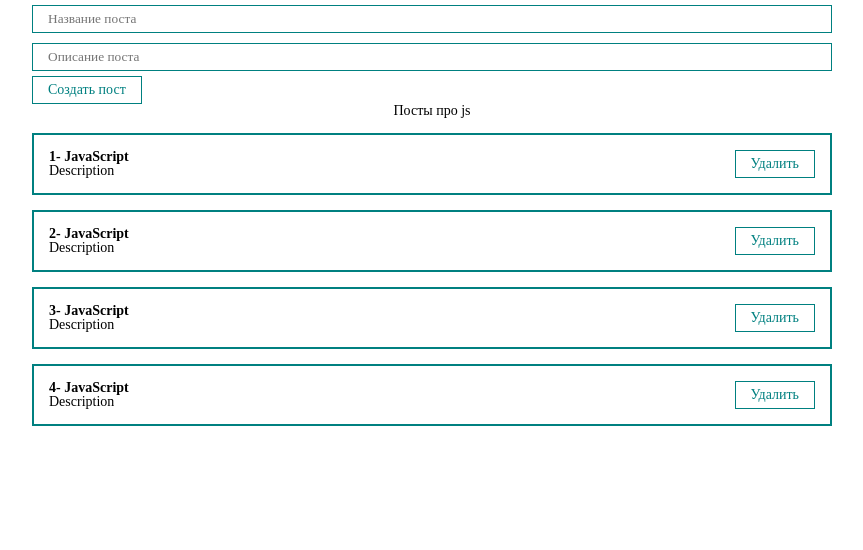
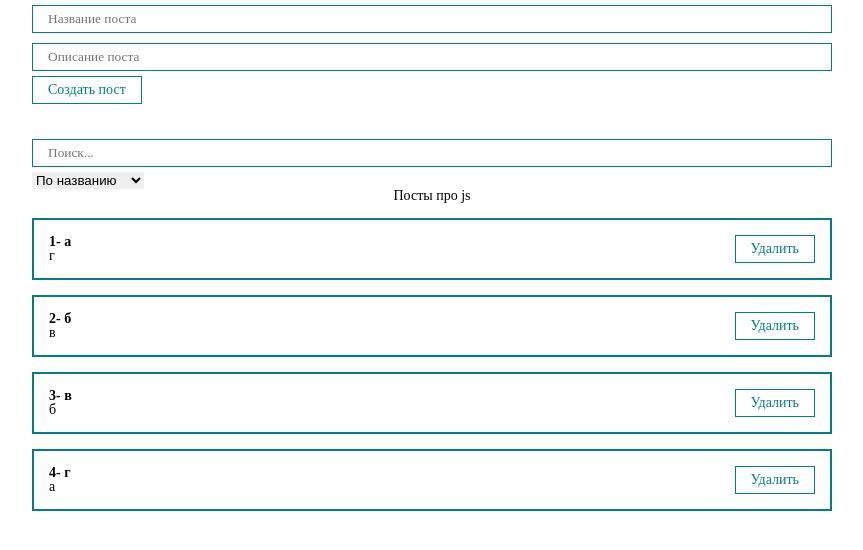
Before and after one commit to CTuPaLka/lesson-ulbi, a React (Create React App) app: page / in a window 1280 px wide. Shown: the top 550 px of the page, without its empty margins (208-1071 px from the left). Built offline with nearby package versions, Linux system fonts and the light colour scheme.

Commit message:
serch, filter, sorting

```diff
--- a/src/App.js
+++ b/src/App.js
@@ -1,52 +1,69 @@
 import React, { useRef, useState } from "react";
+import PostForm from "./components/PostForm";
+import PostList from "./components/PostList";
 import "./styles/NullStyle.css";
 import "./styles/app.css";
-import PostList from "./components/PostList";
-import Button from "./components/UI/button/Button";
+import Select from "./components/UI/select/Select";
 import Input from "./components/UI/input/Input";
 
 function App() {
   const [posts, setPosts] = useState([
-    { id: 1, title: "JavaScript", body: "Description" },
-    { id: 2, title: "JavaScript", body: "Description" },
-    { id: 3, title: "JavaScript", body: "Description" },
-    { id: 4, title: "JavaScript", body: "Description" },
+    { id: 1, title: "а", body: "г" },
+    { id: 2, title: "б", body: "в" },
+    { id: 3, title: "в", body: "б" },
+    { id: 4, title: "г", body: "а" },
   ]);
-  const [post, setPost] = useState({
-    title: "",
-    body: "",
-  });
-  // const [title, setTitle] = useState("");
-  // const [body, setBody] = useState("");
 
-  const bodyInputRef = useRef();
+  const [selectedSort, setSelectedSort] = useState("");
+  const [searchQuery, setSearchQuery] = useState("");
 
-  const addNewPost = (e) => {
-    e.preventDefault();
-    setPosts([...posts, { ...post, id: Date.now() }]);
-    setPost({ ...post, title: "", body: "" });
+  const getSortedPost = () => {
+    console.log("функция отработала сортировку");
+    return selectedSort
+      ? [...posts].sort((a, b) =>
+          a[selectedSort].localeCompare(b[selectedSort])
+        )
+      : posts;
+  };
+
+  const sortedPost = getSortedPost();
+
+  const createPost = newPost => {
+    setPosts([...posts, newPost]);
+  };
+  const removePost = id => {
+    setPosts(posts.filter(post => post.id !== id));
+  };
+
+  const sortPosts = sort => {
+    setSelectedSort(sort);
   };
 
   return (
     <div className="App">
-      <form action="">
-        {/* управляемый компонент */}
+      <PostForm create={createPost} />
+      <hr style={{ margin: "15px 0" }} />
+      <div>
         <Input
-          value={post.title}
-          onChange={(e) => setPost({ ...post, title: e.target.value })}
-          type="text"
-          placeholder="Название поста"
+          placeholder="Поиск..."
+          value={searchQuery}
+          onChange={e => setSearchQuery(e.target.value)}
         />
-        {/* теперь управляемый компонент.*/}
-        <Input
-          value={post.body}
-          onChange={(e) => setPost({ ...post, body: e.target.value })}
-          type="text"
-          placeholder="Описание поста"
+        <Select
+          value={selectedSort}
+          onChange={sortPosts}
+          defaultValue={"Сортировка по"}
+          options={[
+            { value: "title", name: "По названию" },
+            { value: "body", name: "По описанию" },
+          ]}
         />
-        <Button onClick={addNewPost}>Создать пост</Button>
-      </form>
-      <PostList posts={posts} title="Посты про js" />
+      </div>
+      {posts.length !== 0 ? (
+        <PostList remove={removePost} posts={sortedPost} title="Посты про js" />
+      ) : (
+        <h1 style={{ textAlign: "center" }}>Посты не найдены</h1>
+      )}
     </div>
   );
 }
--- a/src/components/Post.jsx
+++ b/src/components/Post.jsx
@@ -3,10 +3,7 @@ import Button from "./UI/button/Button";
 
 const Post = (props)=>{
     // const [] = useState(0)
-  console.log(props)
-  const deletePost = ()=>{
 
-  }
     return (
 
         <div className="post">
@@ -16,7 +13,7 @@ const Post = (props)=>{
         </div>
         <div className="post__btns">
           {/* <button>удалить</button> */}
-          <Button onClick={deletePost}>Удалить</Button>
+          <Button onClick={()=>props.remove(props.post.id)}>Удалить</Button>
 
         </div>
       </div>
--- /dev/null
+++ b/src/components/PostForm.jsx
@@ -0,0 +1,40 @@
+import React, { useState } from "react";
+import Button from "./UI/button/Button";
+import Input from "./UI/input/Input";
+
+const PostForm = (props)=>{
+    const [post, setPost] = useState({
+        title: "",
+        body: "",
+      });
+      const addNewPost = (e) => {
+        e.preventDefault();
+        const newPost = {
+            ...post, id: Date.now()
+        }
+        props.create(newPost)
+        setPost({ ...post, title: "", body: "" });
+      };
+
+    return (
+        <form action="">
+        {/* управляемый компонент */}
+        <Input
+          value={post.title}
+          onChange={(e) => setPost({ ...post, title: e.target.value })}
+          type="text"
+          placeholder="Название поста"
+        />
+        {/* теперь управляемый компонент.*/}
+        <Input
+          value={post.body}
+          onChange={(e) => setPost({ ...post, body: e.target.value })}
+          type="text"
+          placeholder="Описание поста"
+        />
+        <Button onClick={addNewPost}>Создать пост</Button>
+      </form>
+    )
+}
+
+export default PostForm;
--- a/src/components/PostList.jsx
+++ b/src/components/PostList.jsx
@@ -1,7 +1,7 @@
 import React, { useState } from "react";
 import Post from "./Post";
 
-const PostList = ({posts, title})=>{
+const PostList = ({remove, posts, title})=>{
 
     return (
 
@@ -10,7 +10,7 @@ const PostList = ({posts, title})=>{
               {title}
             </h1>
       {posts.map((post, index) => (
-        <Post number={index+1} post={post} key={post.id} />
+        <Post remove={remove} number={index+1} post={post} key={post.id} />
       ))}
         </div>
     )
--- /dev/null
+++ b/src/components/UI/select/Select.jsx
@@ -0,0 +1,19 @@
+import React from "react";
+import css from "./Select.module.css";
+
+const Select = ({ options, defaultValue, value, onChange }) => {
+  return (
+    <select value={value} onChange={event => onChange(event.target.value)}>
+      <option disabled value="value1">
+        {defaultValue}
+      </option>
+      {options.map(option => (
+        <option key={option.value} value={option.value}>
+          {option.name}
+        </option>
+      ))}
+    </select>
+  );
+};
+
+export default Select;
```
Also changed, not shown: src/components/UI/select/Select.module.css (added).
